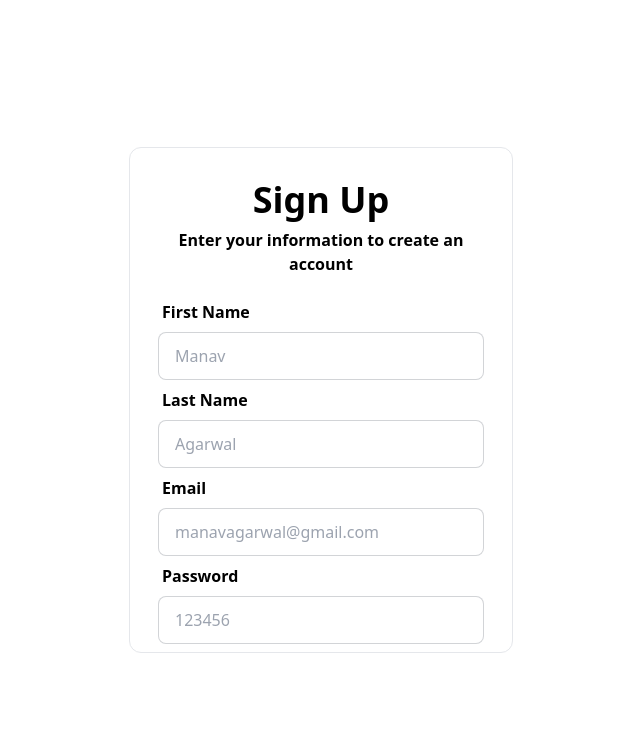
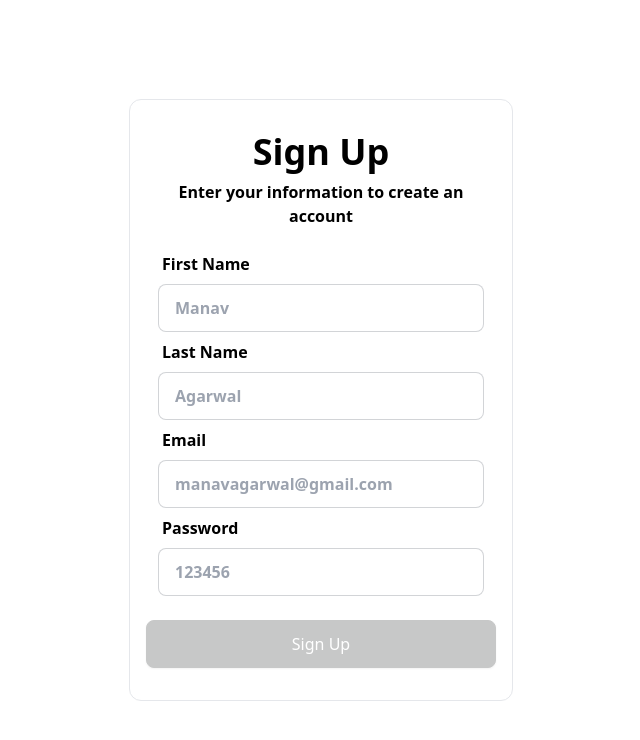
Before and after one commit to manavnotop/paytm-v2, a React (Vite) app in the folder frontend/: page /signup in a window 1280 px wide. Shown: the top 740 px of the page, without its empty margins (319-959 px from the left). Built offline with nearby package versions, Linux system fonts and the light colour scheme.

Commit message:
add button component

```diff
--- /dev/null
+++ b/frontend/src/components/Button.jsx
@@ -0,0 +1,3 @@
+export function Button({label, onClick}){
+    return <button onClick={onClick} className="btn btn-active w-full font-medium text-base text-white my-6">{label}</button>
+}
--- a/frontend/src/components/InputBox.jsx
+++ b/frontend/src/components/InputBox.jsx
@@ -3,6 +3,6 @@ export function InputBox({label, placeholder}){
         <div className="label">
             <span className="label-text text-black font-semibold text-base">{label}</span>
         </div>
-        <input type="text" placeholder={placeholder} className="input input-bordered w-full max-w-sm" />
+        <input type="text" placeholder={placeholder} className="input input-bordered w-full max-w-sm bg-white text-black font-semibold" />
     </label>
 }
--- a/frontend/src/pages/Signup.jsx
+++ b/frontend/src/pages/Signup.jsx
@@ -1,6 +1,7 @@
 import { SubHeading } from "../components/SubHeading";
 import { Heading } from "../components/Heading";
 import { InputBox } from "../components/InputBox";
+import { Button } from "../components/Button";
 
 export const Signup = () => {
   return (
@@ -13,6 +14,7 @@ export const Signup = () => {
         <InputBox label={"Last Name"} placeholder={"Agarwal"} />
         <InputBox label={"Email"} placeholder={"manavagarwal@gmail.com"} />
         <InputBox label={"Password"} placeholder={"123456"} />
+        <Button label={"Sign Up"} />
         </div>
       </div>
     </div>
```
